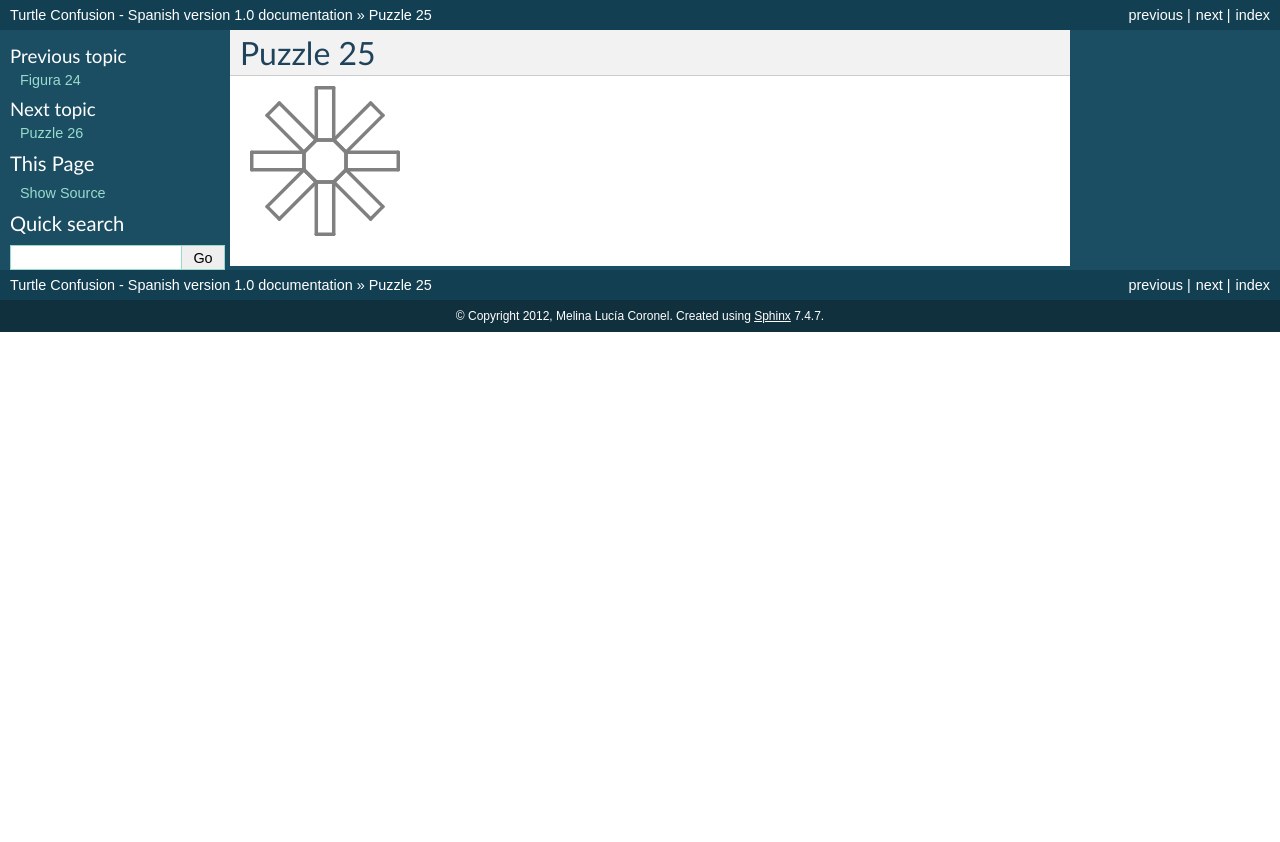
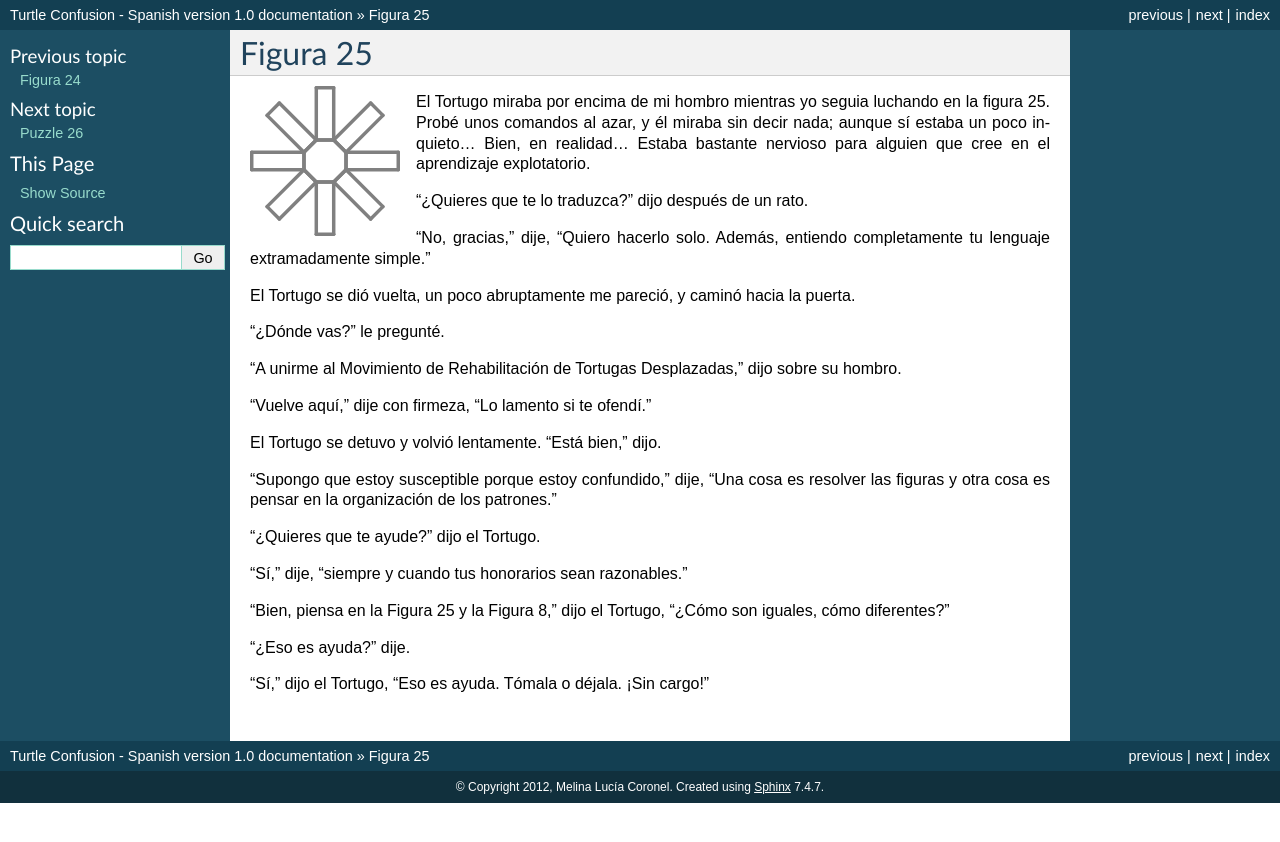
Before and after one commit to humitos/turtle-confusion-es, a Sphinx documentation site: the page built from docs/puzzle-25.rst, in a window 1280 px wide. Shown: the top 842 px of the page. Built offline with Sphinx 7.4.7, drawn with Linux system fonts in a browser that asks for light colours.

Commit message:
Puzzle 25 finished

```diff
--- a/docs/puzzle-25.rst
+++ b/docs/puzzle-25.rst
@@ -1,4 +1,4 @@
-Puzzle 25
+Figura 25
 =========
 
 .. image:: _static/images/confusion-25.svg
@@ -7,3 +7,31 @@ Puzzle 25
    :scale: 50 %
    :alt: Puzzle 25
    :align: left
+
+El Tortugo miraba por encima de mi hombro mientras yo seguia luchando en la figura 25. Probé unos comandos al azar, y él miraba sin decir nada; aunque sí estaba un poco inquieto... Bien, en realidad... Estaba bastante nervioso para alguien que cree en el aprendizaje explotatorio.
+
+"¿Quieres que te lo traduzca?" dijo después de un rato.
+
+"No, gracias," dije, "Quiero hacerlo solo. Además, entiendo completamente tu lenguaje extramadamente simple."
+
+El Tortugo se dió vuelta, un poco abruptamente me pareció, y caminó hacia la puerta.
+
+"¿Dónde vas?" le pregunté.
+
+"A unirme al Movimiento de Rehabilitación de Tortugas Desplazadas," dijo sobre su hombro.
+
+"Vuelve aquí," dije con firmeza, "Lo lamento si te ofendí."
+
+El Tortugo se detuvo y volvió lentamente. "Está bien," dijo.
+
+"Supongo que estoy susceptible porque estoy confundido," dije, "Una cosa es resolver las figuras y otra cosa es pensar en la organización de los patrones."
+
+"¿Quieres que te ayude?" dijo el Tortugo.
+
+"Sí," dije, "siempre y cuando tus honorarios sean razonables."
+
+"Bien, piensa en la Figura 25 y la Figura 8," dijo el Tortugo, "¿Cómo son iguales, cómo diferentes?"
+
+"¿Eso es ayuda?" dije.
+
+"Sí," dijo el Tortugo, "Eso es ayuda. Tómala o déjala. ¡Sin cargo!"
```
